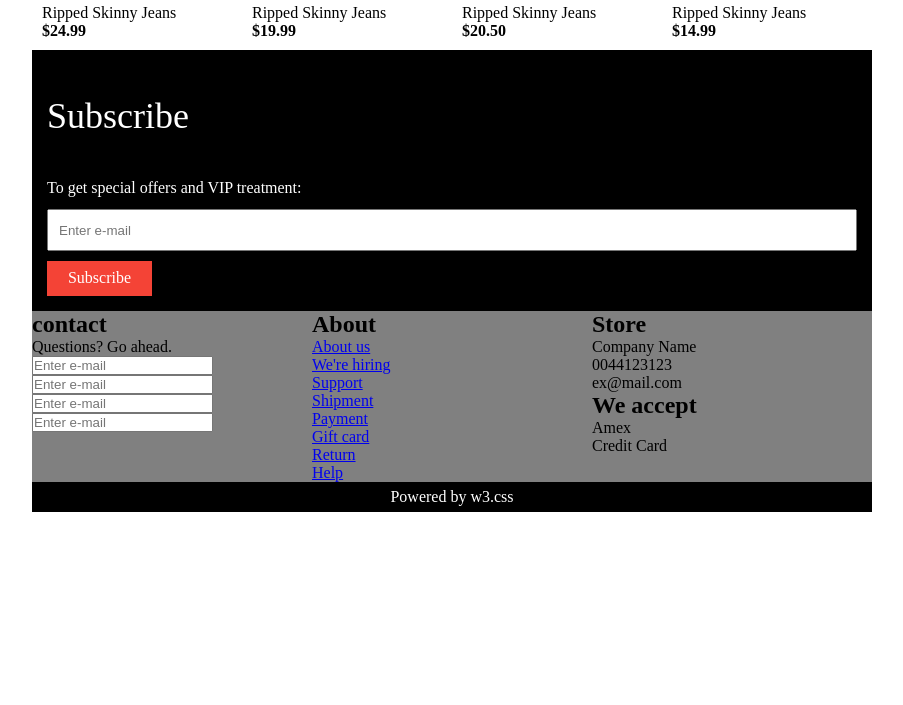
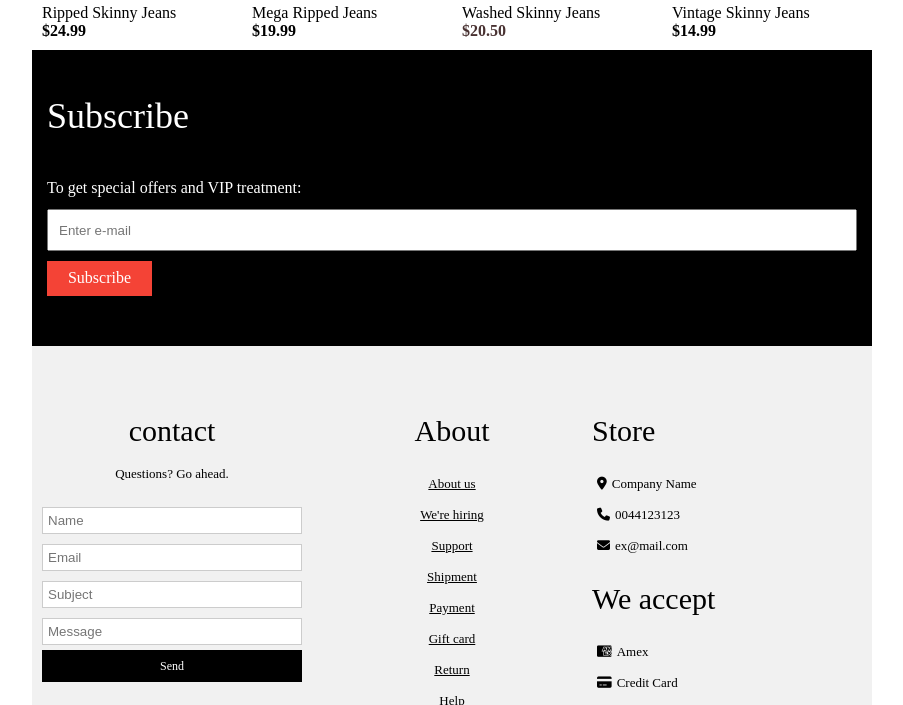
Before and after one commit to ParkJaeHan0623/02_HTML-CSS, a plain HTML site: page Project/Project.html in a window 1280 px wide. Shown: the part 1217-1922 px from the top of the page, without its empty margins (348-1251 px from the left). Drawn offline with Linux system fonts and the light colour scheme.

Commit message:
과제(클론코딩) 마무리

```diff
--- a/Project/Project.html
+++ b/Project/Project.html
@@ -29,6 +29,7 @@
 
           /* height: 100vh; */
           .sidebar {
+
             position: fixed;
             /* box-sizing: border-box;
             display: block; */
@@ -45,6 +46,7 @@
             }
 
             .menu {
+
               /* top: 85px;   */
               box-sizing: border-box;
               /* width: 240px; */
@@ -64,6 +66,9 @@
                   color: black;
                 }
               }
+              .active{
+              color: black;
+            }
             }
             .contact {
               /* top: 385px;   */
@@ -91,16 +96,25 @@
           /* height: 100%; */
           .header {
             /* background-color: aqua; */
-            padding: 10px;
+            padding: 10px 0;
             display: flex;
+            justify-content: space-between;
             .title {
-              padding: 10px;
+              padding: 10px 0;
               font-size: 30px;
               font-style: italic;
             }
             .use {
-              margin-left: auto;
-              padding: 10px;
+              display: flex;
+              justify-content: center;
+              align-items: center;
+              padding: 10px 0;
+              transform: translateY(15%);
+              i{
+                font-size: 20px;
+                margin-left: 10px;
+              }
+
             }
           }
           .main {
@@ -166,6 +180,10 @@
                 font-style: italic;
               }
               .item-list {
+                .sale{
+                  color: red;
+                  filter: grayscale(70%);
+                }
                 /* height: 80vh; */
 
                 /* width: 100%; */
@@ -215,6 +233,7 @@
             .footer-top {
               background-color: black;
               padding: 15px;
+              padding-bottom: 50px;
               .subscribe {
                 font-size: 36px;
                 color: white;
@@ -249,36 +268,144 @@
               }
             }
             .address {
-              background-color: gray;
+              background-color: #f1f1f1;
               display: flex;
+              padding: 60px 0;
 
 
               .contact {
                 flex: 1;
-                input{
+                h2{
                   display: block;
+                  text-align: center;
+                  line-height: 100%;
+                  margin: 10px;
+                  font-size: 30px;
+                  font-weight: 100;
+
                 }
+                p{
+                  display: block;
+                  text-align: center;
+                  padding: 10px;
+                  font-size: 13px;
+                }
+                .input-wrap{
+                  display: block;
+                  text-align: center;
+                  line-height: 100%;
+                  padding: 10px;
+
+                  .send{
+                    display: block;
+                    background-color: black;
+                    color: white;
+                    text-align: center;
+                    line-height: 100%;
+                    padding: 10px;
+                    font-size: 12px;
+                    &:hover {
+                  background-color: gray;
+                  color: black;
+                }
+
+                  }
+
+                  input{
+                    border: 1px solid #CCC;
+                    padding: 5px;
+                    margin: 5px 0;
+                    width: 100%;
+                  }
+
+                }
+
               }
               .about {
                 flex: 1;
-                a{
+                h2{
                   display: block;
+                  text-align: center;
+                  line-height: 100%;
+                  margin: 10px;
+                  font-size: 30px;
+                  font-weight: 100;
                 }
+                .a-wrap{
+                  display: block;
+                  text-align: center;
+                  line-height: 100%;
+                  padding: 10px;
+                  .link{
+                    color: black;
+                    &:hover{
+                    color: gray;
+                  }
+                  }
+                  a{
+                  font-size: 13px;
+                  display: block;
+                  padding: 5px;
+                  margin: 5px 0;
+                  width: 100%;
+
+                }
+                }
+
               }
               .store{
                 flex: 1;
+                h2{
+                  display: block;
+                  text-align: left;
+                  line-height: 100%;
+                  margin: 10px 0;
+                  font-size: 30px;
+                  font-weight: 100;
+                }
+                .p-wrap{
+                  display: block;
+                  text-align: left;
+                  line-height: 100%;
+                  padding: 10px 0;
+                  p{
+                  font-size: 13px;
+                  display: block;
+                  padding: 5px;
+                  margin: 5px 0;
+                  width: 100%;
+                  i{
+                    padding-right: 5px;
+                  }
+                  }
+                }
+                .i-wrap{
+                  display: block;
+                  padding-top: 10px;
+                  padding-left: 5px;
+
+                }
+
               }
             }
             .footer-bottom{
+              padding: 20px;
               display: box;
               background-color: black;
               color: white;
               text-align: center;
               line-height: 30px;
+              .link{
+                color: white;
+                &:hover{
+                  color: gray;
+
+              }
             }
           }
         }
       }
+    }
     </style>
   </head>
   <body>
@@ -292,7 +419,7 @@
           <div class="menu">
             <a href="#" class="link">Shirts</a>
             <a href="#" class="link">Dresses</a>
-            <a href="#" class="link">Jeans</a>
+            <a href="#" class="link active">Jeans</a>
             <a href="#" class="link">Jackets</a>
             <a href="#" class="link">Gymwear</a>
             <a href="#" class="link">Blazers</a>
@@ -310,7 +437,10 @@
         <!-- header -->
         <header class="header">
           <div class="title">Jeans</div>
-          <div class="use"><i class="fa-solid fa-camera"></i></div>
+          <div class="use">
+            <i class="fas fa-cart-shopping"></i>
+            <i class="fab fa-sistrix"></i>
+          </div>
         </header>
         <!-- main -->
         <div class="main">
@@ -345,7 +475,7 @@
                 <div class="item-wrapper">
                   <img src="img/jeans2.jpg" />
                   <div class="img-content">
-                    <h3>Ripped Skinny Jeans</h3>
+                    <h3>Mega Ripped Jeans</h3>
                     <h2>$19.99</h2>
                   </div>
                 </div>
@@ -354,7 +484,7 @@
                 <div class="item-wrapper">
                   <img src="img/jeans3.jpg" />
                   <div class="img-content">
-                    <h3>Ripped Skinny Jeans</h3>
+                    <h3>Washed Skinny Jeans</h3>
                     <h2>$20.50</h2>
                   </div>
                 </div>
@@ -363,7 +493,7 @@
                 <div class="item-wrapper">
                   <img src="img/jeans4.jpg" />
                   <div class="img-content">
-                    <h3>Ripped Skinny Jeans</h3>
+                    <h3>Vintage Skinny Jeans</h3>
                     <h2>$14.99</h2>
                   </div>
                 </div>
@@ -381,7 +511,7 @@
                 <div class="item-wrapper">
                   <img src="img/jeans2.jpg" />
                   <div class="img-content">
-                    <h3>Ripped Skinny Jeans</h3>
+                    <h3>Mega Ripped Jeans</h3>
                     <h2>$19.99</h2>
                   </div>
                 </div>
@@ -390,8 +520,8 @@
                 <div class="item-wrapper">
                   <img src="img/jeans3.jpg" />
                   <div class="img-content">
-                    <h3>Ripped Skinny Jeans</h3>
-                    <h2>$20.50</h2>
+                    <h3>Washed Skinny Jeans</h3>
+                    <h2 class="sale">$20.50</h2>
                   </div>
                 </div>
               </li>
@@ -399,7 +529,7 @@
                 <div class="item-wrapper">
                   <img src="img/jeans4.jpg" />
                   <div class="img-content">
-                    <h3>Ripped Skinny Jeans</h3>
+                    <h3>Vintage Skinny Jeans</h3>
                     <h2>$14.99</h2>
                   </div>
                 </div>
@@ -421,13 +551,17 @@
             <div class="contact">
               <h2>contact</h2>
               <p>Questions? Go ahead.</p>
-              <input type="text" maxlength="100" placeholder="Enter e-mail" />
-              <input type="text" maxlength="100" placeholder="Enter e-mail" />
-              <input type="text" maxlength="100" placeholder="Enter e-mail" />
-              <input type="text" maxlength="100" placeholder="Enter e-mail" />
+              <div class="input-wrap">
+              <input type="text" maxlength="100" placeholder="Name" />
+              <input type="text" maxlength="100" placeholder="Email" />
+              <input type="text" maxlength="100" placeholder="Subject" />
+              <input type="text" maxlength="100" placeholder="Message" />
+              <div class="send">Send</div>
+            </div>
             </div>
             <div class="about">
               <h2>About</h2>
+              <div class="a-wrap">
               <a href="#" class="link">About us</a>
               <a href="#" class="link">We're hiring</a>
               <a href="#" class="link">Support</a>
@@ -437,18 +571,33 @@
               <a href="#" class="link">Return</a>
               <a href="#" class="link">Help</a>
             </div>
+            </div>
 
             <div class="store">
               <h2>Store</h2>
-              <p>Company Name</p>
-              <p>0044123123</p>
-              <p>ex@mail.com</p>
+              <div class="p-wrap">
+              <p><i class="fas fa-location-dot"></i>Company Name</p>
+              <p><i class="fas fa-phone"></i>0044123123</p>
+              <p><i class="fas fa-envelope"></i>ex@mail.com</p>
+            </div>
+
               <h2>We accept</h2>
-              <p>Amex</p>
-              <p>Credit Card</p>
+              <div class="p-wrap">
+              <p><i class="fab fa-cc-amex"></i>Amex</p>
+              <p><i class="fas fa-credit-card"></i>Credit Card</p>
+              <div class="i-wrap">
+              <i class="fab fa-facebook-square"></i>
+              <i class="fab fa-instagram"></i>
+              <i class="fab fa-snapchat-square"></i>
+              <i class="fab fa-pinterest-p"></i>
+              <i class="fab fa-twitter"></i>
+              <i class="fab fa-linkedin-in"></i>
+            </div>
+            </div>
             </div>
           </div>
-          <div class="footer-bottom">Powered by w3.css</div>
+          <div class="footer-bottom">Powered by <a href="#" class="link">w3.css</a></div>
+
         </footer>
       </div>
     </div>
```
